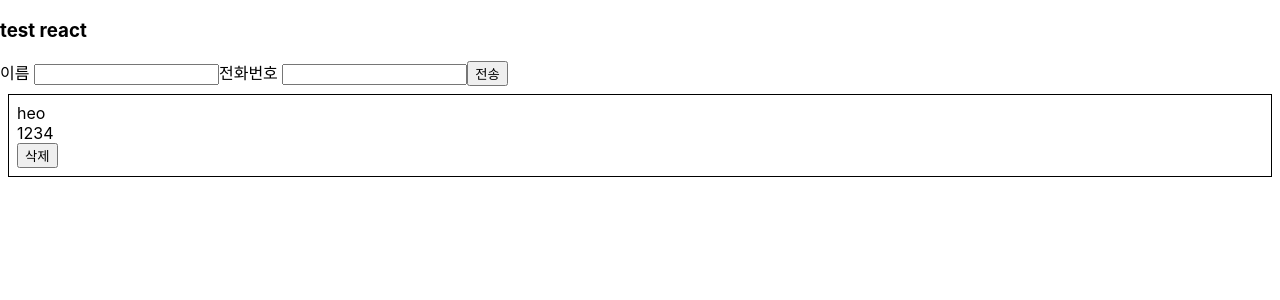
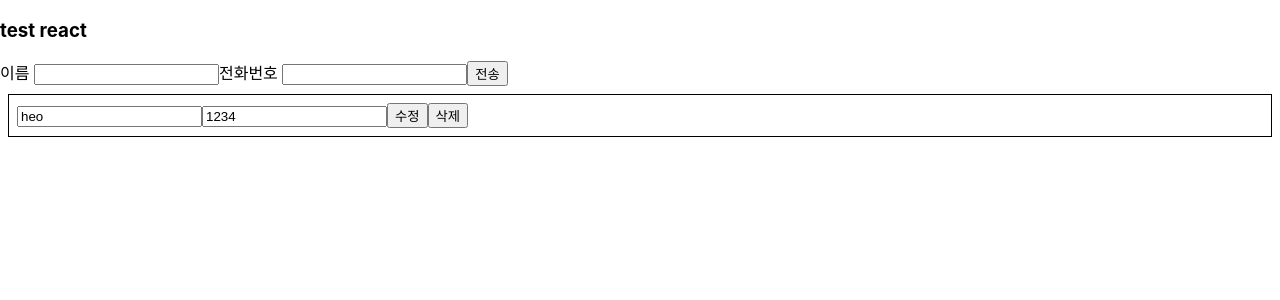
Before and after one commit to wone2287/react_study, a React (Create React App) app: page / in a window 1280 px wide. Shown: the top 300 px of the page. Built offline with nearby package versions, Linux system fonts and the light colour scheme.

Commit message:
add update method

```diff
--- a/src/App.js
+++ b/src/App.js
@@ -25,8 +25,20 @@ class App extends Component {
     const { information } = this.state;
 
     this.setState({
-      'information' : information.filter(data => data.id != id)
+      'information' : information.filter(data => data.id !== id)
     });
+  }
+
+  handleUpdate = (id, data) => {
+    const { information } = this.state;
+
+    this.setState({
+      'information' : information.map(
+        item => item.id === id
+        ? { ...item, ...data}
+        : item
+      )
+    })
   }
 
   render(){
@@ -35,8 +47,14 @@ class App extends Component {
     return (
       <Fragment>
         <h3>test react</h3>
-        <PhoneComponent onCreate={this.handleCreate}/>
-        <PhoneInfoList data={information} onDelete={this.handleDelete}/>
+        <PhoneComponent
+          onCreate={this.handleCreate}
+          />
+        <PhoneInfoList
+          data={information}
+          onDelete={this.handleDelete}
+          onUpdate={this.handleUpdate}
+          />
       </Fragment>
     )
   }
--- a/src/PhoneInfo.js
+++ b/src/PhoneInfo.js
@@ -9,24 +9,57 @@ class PhoneInfo extends Component {
         }
     }
 
+    state = {
+        editing : false
+    }
+
     handleRemove = () => {
         const { id } = this.props.info;
         this.props.remove(id);
     }
 
+    handleUpdate = () => {
+        const { info } = this.props;
+        const { id } = info;
+        this.props.update(id, info);
+
+        this.setState({
+            editing : false
+        })
+    }
+
+    handleEditing = () => {
+        this.setState({
+            editing : true
+        })
+    }
+
     render(){
+        const { editing } = this.state;
+        const { name, phone } = this.props.info;
+
         const style = {
             border : "1px solid black",
             padding : "8px",
             margin : "8px"
         }
 
-        const { name, phone } = this.props.info;
+        if (editing){
+            return (
+                <div style={style}>
+                <input name="name" value={name}></input>
+                <input name="phone" value={phone}></input>
+                <button onClick={this.handleUpdate}>등록</button>
+                <button onClick={this.handleRemove}>삭제</button>
+            </div>
+            )
+        }
 
         return (
             <div style={style}>
-                <div>{name}</div>
-                <div>{phone}</div>
+                <input name="name" value={name}></input>
+                <input name="phone" value={phone}></input>
+                <button onClick={this.handleEditing}>수정</button>
                 <button onClick={this.handleRemove}>삭제</button>
             </div>
         )
--- a/src/PhoneInfoList.js
+++ b/src/PhoneInfoList.js
@@ -7,9 +7,9 @@ class PhoneInfoList extends Component {
     }
 
     render(){
-        const { data, onDelete } = this.props;
+        const { data, onDelete, onUpdate } = this.props;
         const list = data.map(
-            info => (<PhoneInfo key={info.id} info={info} remove={onDelete}/>)
+            info => (<PhoneInfo key={info.id} info={info} remove={onDelete} update={onUpdate}/>)
             ); // 메소드 호출
 
         return (
```
